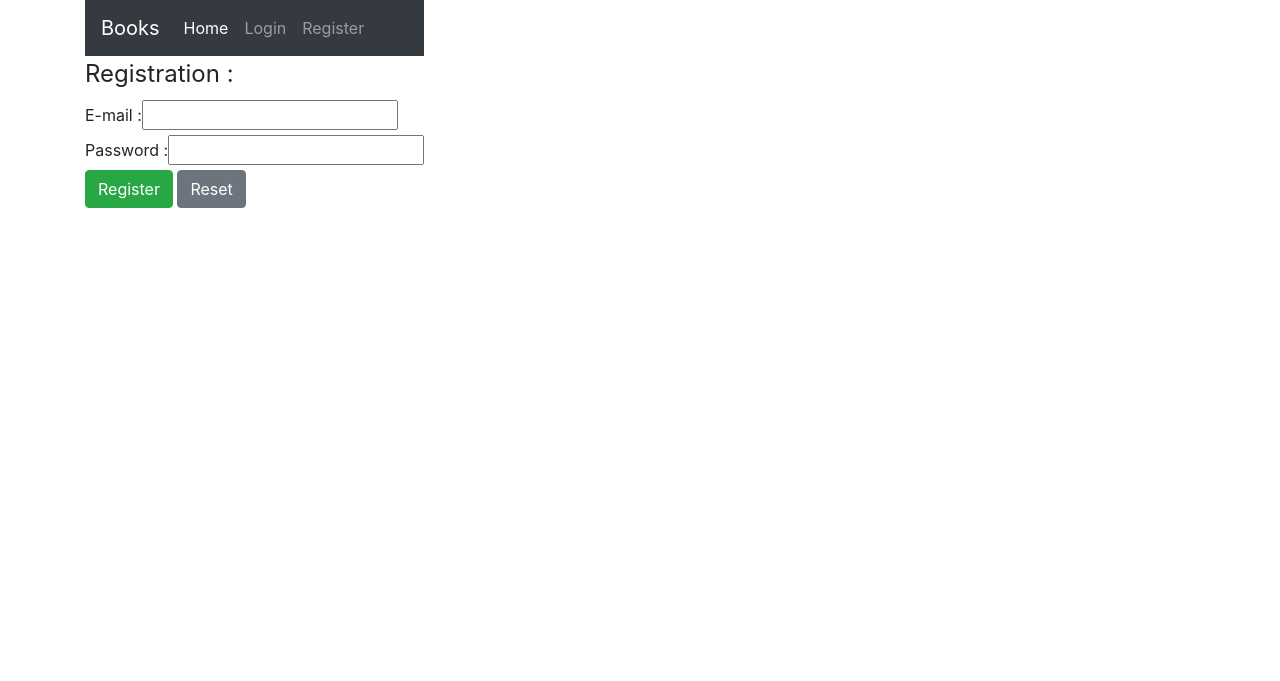
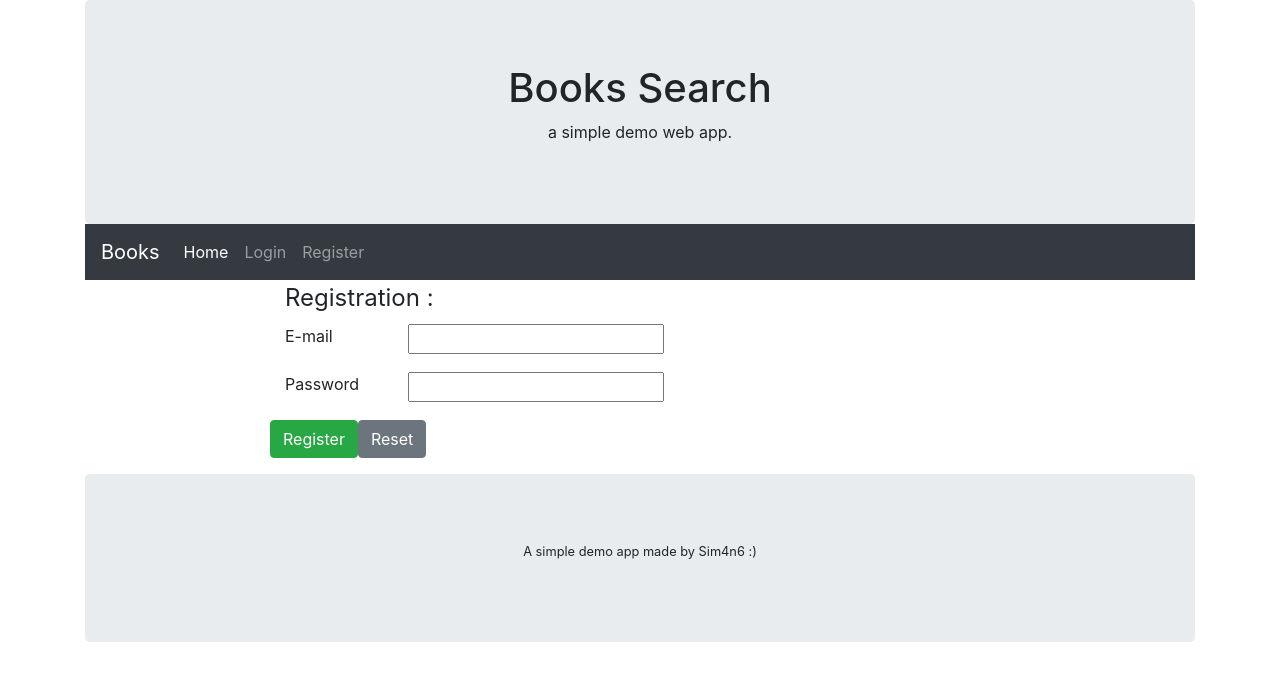
Before and after one commit to Sim4n6/books-review-flsk, a Flask app: page /register in a window 1280 px wide. Shown: the top 681 px of the page. Run offline with Flask 2, Linux system fonts and the light colour scheme; some libraries are stand-ins or nearby versions.

Commit message:
ENH everywhere

```diff
--- a/application.py
+++ b/application.py
@@ -47,7 +47,7 @@ def register():
             db.commit()
             flash("Registration done with success. Please login with your credentials.")
         else:
-            flash(f"An account is already there with the email : {email}")
+            flash(f"An account already exists for {email}. Please, log in.")
         return redirect(url_for("index"))
 
     return render_template("auth/register.html")
@@ -107,6 +107,9 @@ def search():
                 tag = f"%{data['author']}%"
                 books_by_author = db.execute("""SELECT * FROM books JOIN authors ON books.author_id = authors.id WHERE authors.name ILIKE :author ;""", {"author": tag})
 
+            if data["isbn"] == "" and data["title"] == "" and data["author"] == "":
+                flash("Please, type something to be searched.")
+
         return render_template("search.html",  books_by_isbn=books_by_isbn, books_by_title=books_by_title, books_by_author=books_by_author)
     else:
         return redirect(url_for("index"))
@@ -124,15 +127,15 @@ def book(bid=None):
             return render_template("error.html", message="Please, provide a book id.")
 
         if request.method == "POST":
-            review = request.form["review"]
-            text = request.form["text"]
+            note = request.form["note"]
+            comment = request.form["comment"]
             review_of_book = db.execute("SELECT * FROM reviews JOIN books ON reviews.book_id = books.id WHERE books.id = :bid", {"bid":bid}).fetchone()
             if review_of_book is None:
-                db.execute("INSERT INTO reviews (note, text, book_id) VALUES (:review, :text, :bid)", {"review":review, "text":text, "bid":bid})
+                db.execute("INSERT INTO reviews (note, text, book_id) VALUES (:note, :text, :bid)", {"note":note, "text":comment, "bid":bid})
                 db.commit()
             else:
-                db.execute("UPDATE reviews SET note = :review WHERE reviews.book_id = :bid;", {"review":review, "bid":bid})
-                db.execute("UPDATE reviews SET text = :text WHERE reviews.book_id = :bid;", {"text":text, "bid":bid})
+                db.execute("UPDATE reviews SET note = :note WHERE reviews.book_id = :bid;", {"note":note, "bid":bid})
+                db.execute("UPDATE reviews SET text = :text WHERE reviews.book_id = :bid;", {"text":comment, "bid":bid})
                 db.commit()
 
         book_w_author = db.execute("SELECT * FROM books JOIN authors ON books.author_id = authors.id WHERE books.id = :bid ", {"bid":bid}).fetchone()
@@ -149,9 +152,10 @@ def book(bid=None):
         #
         review_previous_note = db.execute("SELECT note, text FROM reviews WHERE reviews.book_id = :book_id;", {"book_id":bid}).fetchone()
         if review_previous_note is None:
-            return render_template("book.html", book=book_w_author, bid=bid, goodreads=goodreads, review_previous_note=5, review_previsous_text=None)    # default selected option is 5
+            print("here")
+            return render_template("book.html", book=book_w_author, bid=bid, goodreads=goodreads, review_previous_note=5, review_previous_text=None)    # default selected option is 5
 
-        return render_template("book.html", book=book_w_author, bid=bid, goodreads=goodreads, review_previous_note=review_previous_note[0], review_previsous_text=review_previous_note[1])
+        return render_template("book.html", book=book_w_author, bid=bid, goodreads=goodreads, review_previous_note=review_previous_note[0], review_previous_text=review_previous_note[1])
     else:
         return redirect(url_for("index"))
 
--- a/templates/auth/register.html
+++ b/templates/auth/register.html
@@ -7,10 +7,18 @@
 <form action="{{ url_for('register') }}" method="POST">
     <fieldset>
         <legend>Registration : </legend>
-        <label>E-mail :</label><input name="email" required type="email"><br>
-        <label>Password :</label><input name="password" required type="password"><br>
-        <button class="btn btn-success" type="submit">Register</button>
-        <button class="btn btn-secondary" type="reset">Reset</button>
+        <div class="form-group row">
+            <label class="col-sm-2">E-mail</label>
+            <div class="col-sm-10"><input name="email" required type="email" /></div>
+        </div>
+        <div class="form-group row">
+            <label class="col-sm-2">Password</label>
+            <div class="col-sm-10"><input name="password" required type="password" /></div>
+        </div>
+        <div class="form-group row">
+            <button class="btn btn-success" type="submit">Register</button>
+            <button class="btn btn-secondary" type="reset">Reset</button>
+        </div>
     </fieldset>
 </form>
 
--- a/templates/index.html
+++ b/templates/index.html
@@ -4,6 +4,7 @@
 
 {% block content %}
 
-sss
+<p>A dedicated web app using Flask in backend and SQLAlchemy for persistence with Bootstrap4 to make it looks nice.</p>
 
+<p>You need to first <b>Register</b> and than <b>Login</b> in order to do multicriteria <b>Search</b> and <b>Visualize and Review</b> each book.</p>
 {% endblock content%}
--- a/templates/layout.html
+++ b/templates/layout.html
@@ -1,3 +1,4 @@
+<!DOCTYPE html>
 <html lang="en">
 
 <head>
@@ -12,25 +13,34 @@
 </head>
 
 <body>
+    <div class="container">
+    <div class="jumbotron text-center" style="margin-bottom:0">
+        <h1>Books Search</h1>
+        <p>a simple demo web app.</p>
+    </div>
 
-
+    {% include "menu.html" %}
 
     <div class="container">
         <div class="row">
-            <!--<div class="col-sm">
-            </div>-->
-            <div class="col-md-auto">
-                {% include "menu.html" %}
+            <div class="col-2">
+            </div>
+            <div class="col-8">
 
                 {% for message in get_flashed_messages() %}
-                    <span class="alert alert-primary">{{ message }}</span>
+                    <div class="alert alert-primary">{{ message }}</div>
                 {% endfor %}
 
                 {% block content %}{% endblock content %}
             </div>
-            <!--<div class="col-sm">
-            </div>-->
+            <div class="col-2">
+            </div>
         </div>
+    </div>
+
+    <div class="jumbotron text-center" style="margin-bottom:0">
+        <p><small>A simple demo app made by Sim4n6 :)</small></p>
+      </div>
     </div>
 
     <!-- Optional JavaScript -->
```
Also changed, not shown: templates/auth/login.html (+12 -4 lines), templates/book.html (+9 -7 lines), templates/search.html (+8 -3 lines).
